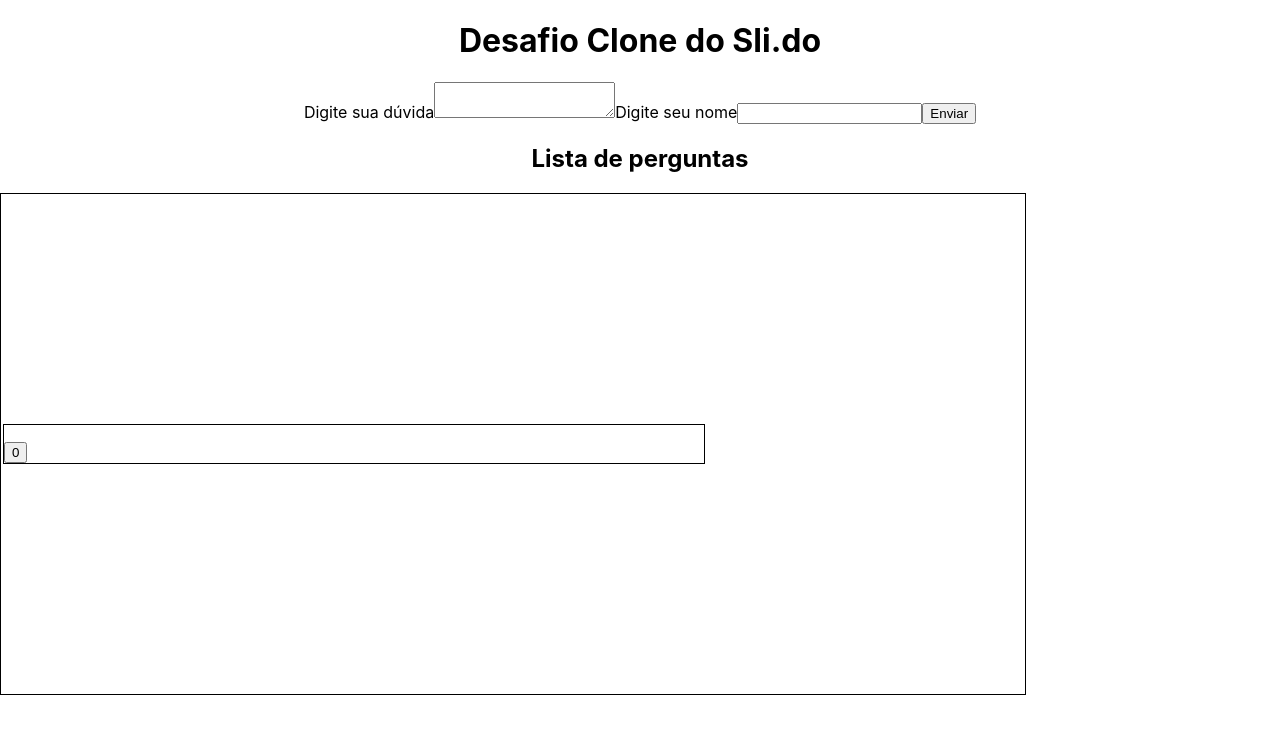
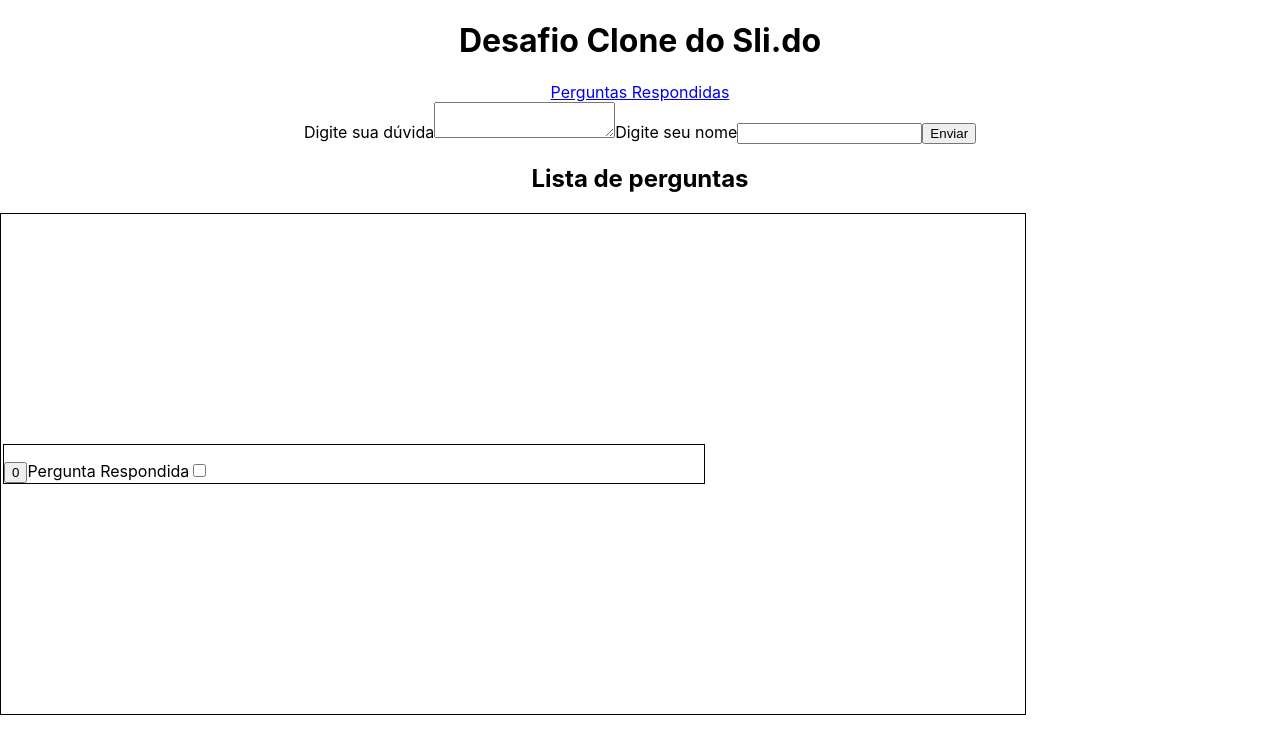
Before and after one commit to vitorguima/sd-011-desafio-clone-slido, a React (Create React App) app: page / in a window 1280 px wide. Both pictures are taken after a click on the button "Enviar". Shown: the top 754 px of the page. Built offline with nearby package versions, Linux system fonts and the light colour scheme.

Commit message:
commit feito antes da estrutura de paginas e componentes, ou seja, commit contendo a estrutura final de todos os requisitos feitos somente com a aplicaçao divida em requisitos

```diff
--- a/package.json
+++ b/package.json
@@ -8,6 +8,7 @@
     "@testing-library/user-event": "^12.6.3",
     "react": "^17.0.1",
     "react-dom": "^17.0.1",
+    "react-router-dom": "^5.2.0",
     "react-scripts": "4.0.1",
     "web-vitals": "^0.2.4"
   },
--- a/src/App.js
+++ b/src/App.js
@@ -1,12 +1,19 @@
 import React from 'react';
+import { BrowserRouter, Switch, Route } from 'react-router-dom';
 import QuestionForm from './Components/QuestionForm';
+import AnsweredQuestions from './Components/AnsweredQuestions';
 import './Styles/QuestionForm.css';
 
 function App() {
   return (
     <div className="App">
       <h1>Desafio Clone do Sli.do</h1>
-      <QuestionForm />
+      <BrowserRouter>
+        <Switch>
+          <Route exact path="/" component={ QuestionForm } />
+          <Route path="/answers" component={ AnsweredQuestions } />
+        </Switch>
+      </BrowserRouter>
     </div>
   );
 }
--- /dev/null
+++ b/src/Components/AnsweredQuestions.js
@@ -0,0 +1,10 @@
+import React, { Component } from 'react';
+import '../Styles/QuestionForm.css';
+
+export default class QuestionsBoard extends Component {
+  render() {
+    return (
+      <h2>Lista de perguntas Respondidas</h2>
+    );
+  }
+}
--- a/src/Components/QuestionForm.js
+++ b/src/Components/QuestionForm.js
@@ -1,4 +1,5 @@
 import React, { Component } from 'react';
+import { Link } from 'react-router-dom';
 import '../Styles/QuestionForm.css';
 
 export default class QuestionForm extends Component {
@@ -10,11 +11,11 @@
       questionMessage: '',
       authorName: '',
       receivedQuestions: {},
-      // isAnswered: false,
     };
     this.handleChange = this.handleChange.bind(this);
     this.handleQuestionSubmit = this.handleQuestionSubmit.bind(this);
     this.handleVotes = this.handleVotes.bind(this);
+    this.handleGotResponse = this.handleGotResponse.bind(this);
   }
 
   handleChange({ target }) {
@@ -33,7 +34,13 @@
     }), () => this.setState((state) => ({
       receivedQuestions: {
         ...state.receivedQuestions,
-        [id]: { questionMessage, authorName, votes: 0, id },
+        [id]: {
+          questionMessage,
+          authorName,
+          votes: 0,
+          id,
+          gotResponse: false,
+        },
       },
     })));
   }
@@ -52,14 +59,26 @@
     }));
   }
 
+  handleGotResponse({ target }) {
+    const { id } = target;
+    const { receivedQuestions } = this.state;
+    const questionObject = receivedQuestions[id];
+    questionObject.gotResponse = !questionObject.gotResponse;
+
+    this.setState(() => ({
+      receivedQuestions,
+    }));
+  }
+
   renderSubmitedQuestions() {
     const { receivedQuestions } = this.state;
 
     return (
       <div className="question-items-wrapper">
         {Object.values(receivedQuestions)
+          .filter(({ gotResponse }) => !gotResponse)
           .sort((questionA, questionB) => questionB.votes - questionA.votes)
-          .map(({ questionMessage, authorName, id, votes }) => (
+          .map(({ questionMessage, authorName, id, votes, gotResponse }) => (
             <div className="question-item" key={ id } id={ id }>
               <p className="author">{ authorName }</p>
               <p className="message">{ questionMessage }</p>
@@ -70,6 +89,16 @@
               >
                 { votes }
               </button>
+              <label htmlFor="gotResponse">
+                Pergunta Respondida
+                <input
+                  type="checkbox"
+                  name="gotResponse"
+                  checked={ gotResponse }
+                  onChange={ this.handleGotResponse }
+                  id={ id }
+                />
+              </label>
             </div>
           ))}
       </div>);
@@ -80,6 +109,7 @@
 
     return (
       <div className="form-wrapper">
+        <Link to="/answers">Perguntas Respondidas</Link>
         <form>
           <label htmlFor="questionMessage">
             Digite sua dúvida
```
Also changed, not shown: src/Components/QuestionsBoard.js (deleted, +0 -22 lines), src/Pages/Answers.js (added), src/Pages/QuestionsInput.js (added), 2 other files (tests, documents, lock files or other folders).
